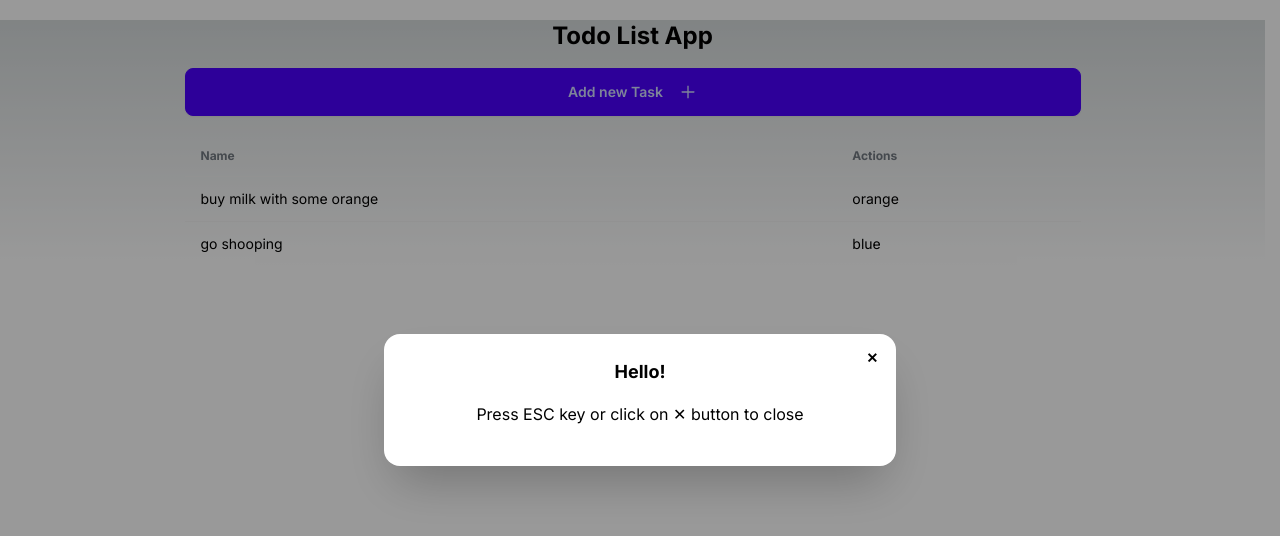
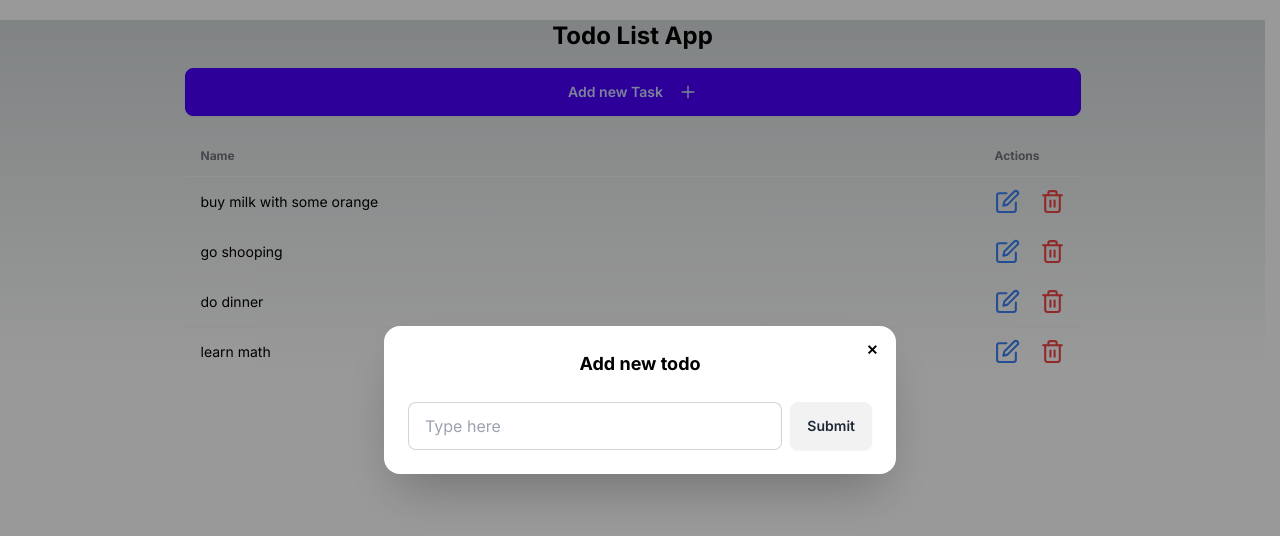
Before and after one commit to JS-Castro/todo-app, a Next.js app: page / in a window 1280 px wide. Both pictures are taken after a click on the button "Add new Task". Shown: the top 536 px of the page. Built offline with nearby package versions, Linux system fonts and the light colour scheme; data requests are answered from the project's data file.

Commit message:
feat: edit task

```diff
--- a/package.json
+++ b/package.json
@@ -14,12 +14,14 @@
     "next": "14.1.0",
     "react": "^18",
     "react-dom": "^18",
-    "react-icons": "^5.0.1"
+    "react-icons": "^5.0.1",
+    "uuid": "^9.0.1"
   },
   "devDependencies": {
     "@types/node": "^20",
     "@types/react": "^18",
     "@types/react-dom": "^18",
+    "@types/uuid": "^9.0.8",
     "autoprefixer": "^10.0.1",
     "daisyui": "^4.6.1",
     "eslint": "^8",
--- a/src/app/api/api.ts
+++ b/src/app/api/api.ts
@@ -3,9 +3,38 @@
 const BASE_URL = "http://localhost:3001";
 
 export const getAllTodos = async (): Promise<ITask[]> => {
-  const res = await fetch(`${BASE_URL}/tasks`);
+  const res = await fetch(`${BASE_URL}/tasks`, {
+    cache: "no-store",
+  });
   const todos = await res.json();
-  console.log(todos);
 
   return todos;
 };
+
+export const addTodo = async (todo: ITask): Promise<ITask> => {
+  const res = await fetch(`${BASE_URL}/tasks`, {
+    method: "POST",
+    headers: {
+      "Content-Type": "application/json",
+    },
+    body: JSON.stringify(todo),
+  });
+
+  const newTodo = await res.json();
+
+  return newTodo;
+};
+
+export const editTodo = async (todo: ITask): Promise<ITask> => {
+  const res = await fetch(`${BASE_URL}/tasks/${todo.id}`, {
+    method: "PUT",
+    headers: {
+      "Content-Type": "application/json",
+    },
+    body: JSON.stringify(todo),
+  });
+
+  const updatedTodo = await res.json();
+
+  return updatedTodo;
+};
--- a/src/app/components/AddTask.tsx
+++ b/src/app/components/AddTask.tsx
@@ -1,17 +1,47 @@
 "use client";
 
-import React, { useState } from "react";
+import React, { FormEventHandler, useState } from "react";
+import { v4 as uuidv4 } from "uuid";
 import { AiOutlinePlus } from "react-icons/ai";
 import AddTaskModal from "./AddTaskModal";
+import { addTodo } from "../api/api";
 
 const AddTask = () => {
   const [modalOpen, setModalOpen] = useState<boolean>(false);
+  const [newTaskValue, setnewTaskValue] = useState<string>("");
+
+  const handleSubmit: FormEventHandler<HTMLFormElement> = async (e) => {
+    e.preventDefault();
+    await addTodo({
+      id: uuidv4(),
+      text: newTaskValue,
+    });
+    setnewTaskValue("");
+    setModalOpen(false);
+  };
+
   return (
     <div>
       <button onClick={() => setModalOpen(true)} className="btn btn-primary w-full">
         Add new Task <AiOutlinePlus className="ml-2" size={18} />
       </button>
-      <AddTaskModal modalOpen={modalOpen} setModalOpen={setModalOpen} />
+      <AddTaskModal modalOpen={modalOpen} setModalOpen={setModalOpen}>
+        <form onSubmit={handleSubmit}>
+          <h3 className="font-bold text-lg">Add new todo</h3>
+          <div className="modal-action">
+            <input
+              onChange={(e) => setnewTaskValue(e.target.value)}
+              value={newTaskValue}
+              type="text"
+              placeholder="Type here"
+              className="input input-bordered w-full"
+            />
+            <button type="submit" className="btn">
+              Submit
+            </button>
+          </div>
+        </form>
+      </AddTaskModal>
     </div>
   );
 };
--- a/src/app/components/AddTaskModal.tsx
+++ b/src/app/components/AddTaskModal.tsx
@@ -1,9 +1,10 @@
 interface AddTaskModalProps {
   modalOpen: boolean;
-  setModalOpen: (open: boolean) => boolean;
+  setModalOpen: (open: boolean) => boolean | void;
+  children: React.ReactNode;
 }
 
-const AddTaskModal: React.FC<AddTaskModalProps> = ({ modalOpen, setModalOpen }) => {
+const AddTaskModal: React.FC<AddTaskModalProps> = ({ modalOpen, setModalOpen, children }) => {
   return (
     <>
       <dialog id="my_modal_3" className={`modal ${modalOpen ? "modal-open" : ""}`}>
@@ -16,8 +17,7 @@
               ✕
             </button>
           </form>
-          <h3 className="font-bold text-lg">Hello!</h3>
-          <p className="py-4">Press ESC key or click on ✕ button to close</p>
+          {children}
         </div>
       </dialog>
     </>
--- a/src/app/components/Task.tsx
+++ b/src/app/components/Task.tsx
@@ -1,14 +1,59 @@
+"use client";
+
+import { FiEdit, FiTrash2 } from "react-icons/fi";
 import { ITask } from "../../../types/tasks";
+import { FormEventHandler, useState } from "react";
+import AddTaskModal from "./AddTaskModal";
+import { editTodo } from "../api/api";
 
 interface TaskProps {
   task: ITask;
 }
 
 const Task: React.FC<TaskProps> = ({ task }) => {
+  const [openModalEdit, setOpenModalEdit] = useState<boolean>(false);
+  const [modalDeleted, setModalDeleted] = useState<boolean>(false);
+  const [taskToEdit, setTaskToEdit] = useState<string>(task.text);
+
+  const handleSubmit: FormEventHandler<HTMLFormElement> = async (e) => {
+    e.preventDefault();
+    await editTodo({
+      id: task.id,
+      text: taskToEdit,
+    });
+    setTaskToEdit("");
+    setOpenModalEdit(false);
+  };
+
   return (
     <tr key={task.id}>
-      <td>{task.text}</td>
-      <td>{task.color}</td>
+      <td className="w-full">{task.text}</td>
+      <td className="flex gap-5">
+        <FiEdit
+          onClick={() => setOpenModalEdit(true)}
+          cursor="pointer"
+          className="text-blue-500"
+          size={25}
+        />
+        <AddTaskModal modalOpen={openModalEdit} setModalOpen={setOpenModalEdit}>
+          <form onSubmit={handleSubmit}>
+            <h3 className="font-bold text-lg">Edit todo</h3>
+            <div className="modal-action">
+              <input
+                onChange={(e) => setTaskToEdit(e.target.value)}
+                value={taskToEdit}
+                type="text"
+                placeholder="Type here"
+                className="input input-bordered w-full"
+              />
+              <button type="submit" className="btn">
+                Submit
+              </button>
+            </div>
+          </form>
+        </AddTaskModal>
+        <FiTrash2 cursor="pointer" className="text-red-500" size={25} />
+      </td>
     </tr>
   );
 };
--- a/src/app/data/todos.json
+++ b/src/app/data/todos.json
@@ -2,13 +2,19 @@
   "tasks": [
     {
       "id": "1",
-      "text": "buy milk with some orange",
-      "color": "orange"
+      "text": "buy milk with some orange"
     },
     {
       "id": "2",
-      "text": "go shooping",
-      "color": "blue"
+      "text": "go shooping"
+    },
+    {
+      "id": "4",
+      "text": "do dinner"
+    },
+    {
+      "id": "af0f335e-82f9-4684-a17d-8a499743765f",
+      "text": "learn math"
     }
   ]
 }
--- a/types/tasks.ts
+++ b/types/tasks.ts
@@ -1,5 +1,4 @@
 export interface ITask {
   id: string;
   text: string;
-  color: string;
 }
```
Also changed, not shown: 1 other file (tests, documents, lock files or other folders).
